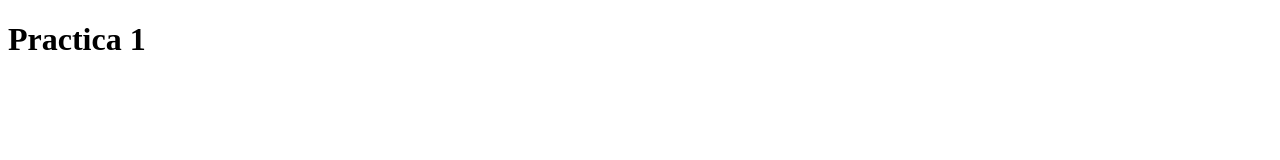
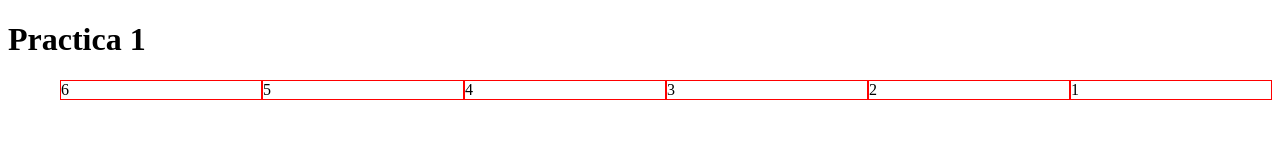
Before and after one commit to rodrigoarreola/flexbox-grid, a website: page index.html in a window 1280 px wide. Drawn offline with Linux system fonts and the light colour scheme.

Commit message:
practice 1

```diff
--- a/assets/scss/style.scss
+++ b/assets/scss/style.scss
@@ -0,0 +1,10 @@
+.container{
+    display: flex;
+    flex-wrap: wrap;
+    flex-direction: row-reverse;
+}
+
+.item{
+    width: 200px;
+    border: 1px solid red;
+}
--- a/index.html
+++ b/index.html
@@ -9,5 +9,13 @@
 </head>
 <body>
     <h1>Practica 1</h1>
+    <div class="container">
+        <div class="item">1</div>
+        <div class="item">2</div>
+        <div class="item">3</div>
+        <div class="item">4</div>
+        <div class="item">5</div>
+        <div class="item">6</div>
+    </div>
 </body>
 </html>
```
Also changed, not shown: assets/css/style.css, readme.md (added), 1 other file.
